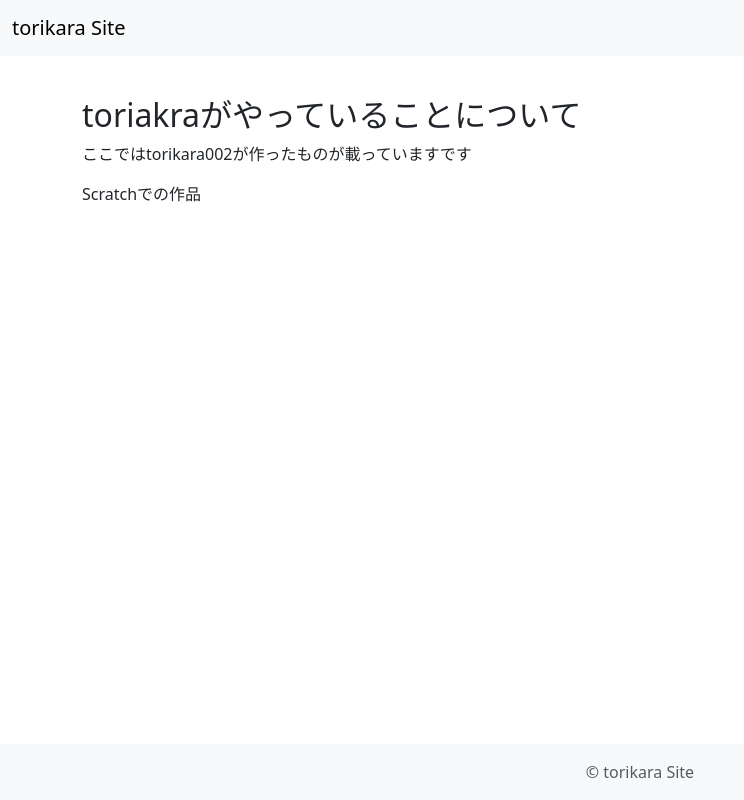
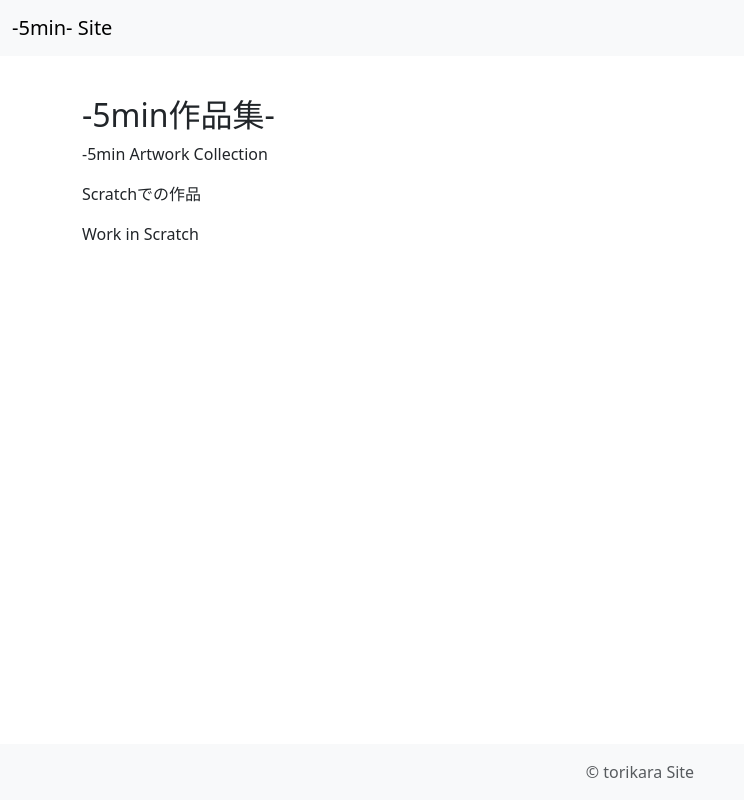
Before and after one commit to 5min-6min/-5min-.github.io, a plain HTML site: page substance.html in a window 1280 px wide. Shown: the whole page, without its empty margins (0-744 px from the left). Drawn offline with nearby package versions, Linux system fonts and the light colour scheme.

Commit message:
Update substance.html

```diff
--- a/substance.html
+++ b/substance.html
@@ -3,7 +3,7 @@
 <head>
     <meta charset="utf-8">
     <meta name="viewport" content="width=device-width, initial-scale=1">
-    <title>torikara Site</title>
+    <title>-5min- Site</title>
     <link href="https://cdn.jsdelivr.net/npm/bootstrap@5.3.2/dist/css/bootstrap.min.css" rel="stylesheet" integrity="sha384-T3c6CoIi6uLrA9TneNEoa7RxnatzjcDSCmG1MXxSR1GAsXEV/Dwwykc2MPK8M2HN" crossorigin="anonymous">
     <style>
     </style>
@@ -12,16 +12,17 @@
 <header>
     <nav class="navbar bg-body-tertiary fixed-top">
         <div class="container-fluid">
-            <a class="navbar-brand" href="index.html">torikara Site</a>
+            <a class="navbar-brand" href="index.html">-5min- Site</a>
         </div>
     </nav>
 </header>
 <main>
     <div class="container mt-5 py-5">
         <div class="row">
-            <h2>toriakraがやっていることについて</h2>
-            <p>ここではtorikara002が作ったものが載っていますです</p>
+            <h2>-5min作品集-</h2>
+            <p>-5min Artwork Collection</p>
             <p>Scratchでの作品</p>
+            <p>Work in Scratch</p>
         </div>
     </div>
 </main>
```
